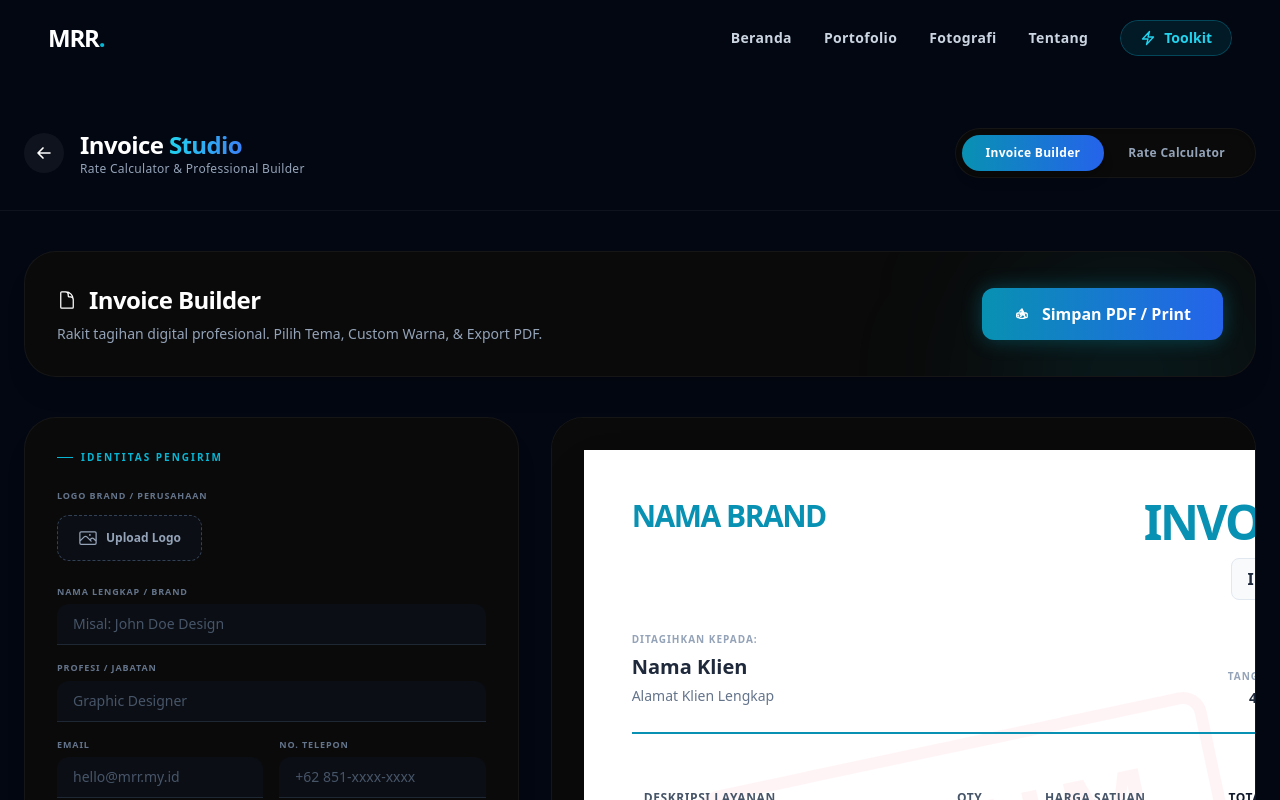
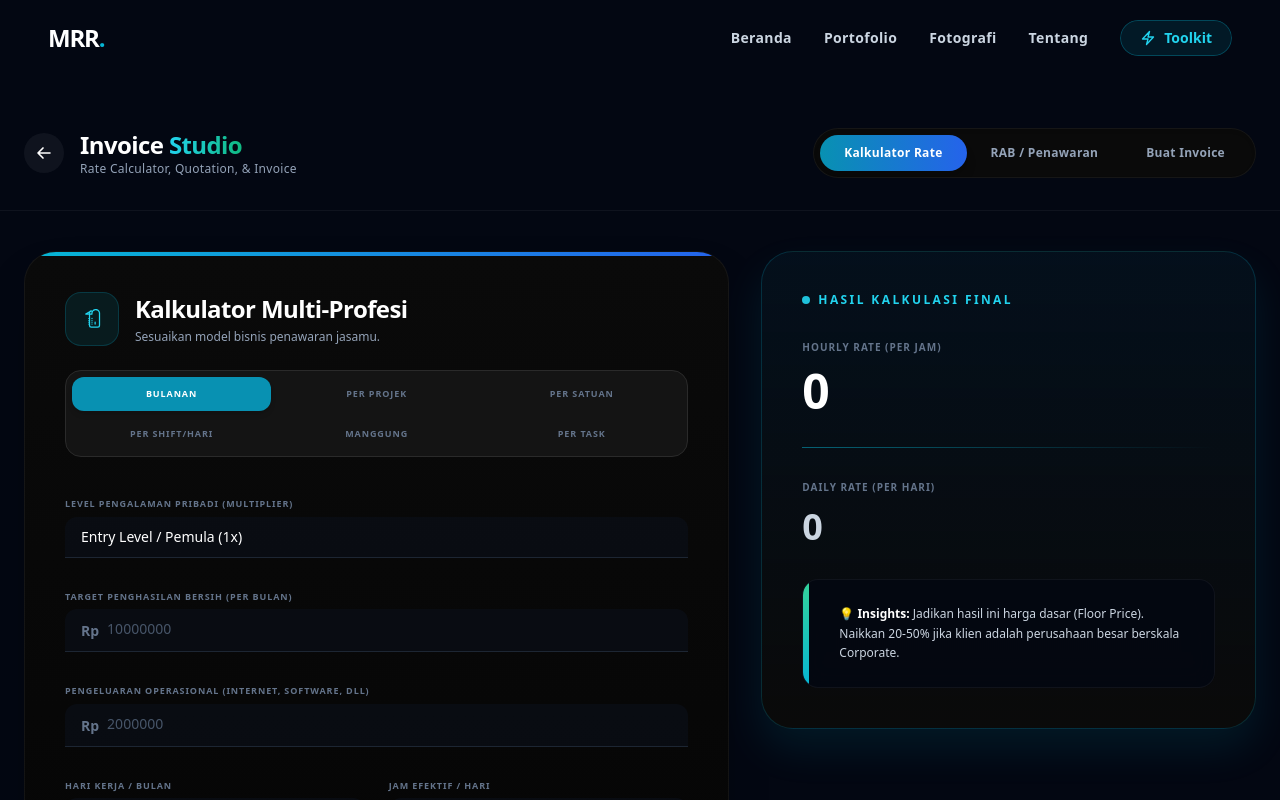
Before and after one commit to Rafli161102/CV-MRR, a Next.js app: page /toolkit/freelance-invoice in a window 1280 px wide. Shown: the top 800 px of the page. Built offline with nearby package versions, Linux system fonts and the light colour scheme.

Commit message:
Update page.jsx

```diff
--- a/src/app/toolkit/freelance-invoice/page.jsx
+++ b/src/app/toolkit/freelance-invoice/page.jsx
@@ -5,9 +5,11 @@ import Link from 'next/link';
 import { Icons } from './components';
 import RateTab from './RateTab';
 import InvoiceTab from './InvoiceTab';
+import RabTab from './RabTab';
 
 export default function InvoiceStudio() {
-  const [activeTab, setActiveTab] = useState('invoice');
+  // Sekarang kita punya 3 state: 'rate', 'rab', dan 'invoice'
+  const [activeTab, setActiveTab] = useState('rate');
 
   return (
     <div className="min-h-screen bg-[#030712] text-slate-300 font-sans selection:bg-cyan-500 selection:text-white pb-32">
@@ -20,23 +22,31 @@ export default function InvoiceStudio() {
               <Icons.ArrowLeft />
             </Link>
             <div className="min-w-0">
-              <h1 className="text-xl sm:text-2xl font-black text-white leading-tight truncate tracking-tight">Invoice <span className="text-transparent bg-clip-text bg-gradient-to-r from-cyan-400 to-blue-500">Studio</span></h1>
-              <p className="text-[10px] sm:text-xs text-slate-400 font-medium tracking-wide truncate">Rate Calculator & Professional Builder</p>
+              <h1 className="text-xl sm:text-2xl font-black text-white leading-tight truncate tracking-tight">Invoice <span className="text-transparent bg-clip-text bg-gradient-to-r from-cyan-400 to-emerald-500">Studio</span></h1>
+              <p className="text-[10px] sm:text-xs text-slate-400 font-medium tracking-wide truncate">Rate Calculator, Quotation, & Invoice</p>
             </div>
           </div>
-          <div className="flex bg-[#0a0a0a] p-1.5 rounded-full border border-white/5 w-full sm:w-auto shadow-inner">
-            <button onClick={() => setActiveTab('invoice')} className={`flex-1 sm:flex-none px-6 py-2.5 rounded-full text-xs font-bold transition-all duration-300 tracking-wide ${activeTab === 'invoice' ? 'bg-gradient-to-r from-cyan-600 to-blue-600 text-white shadow-lg' : 'text-slate-400 hover:text-white hover:bg-white/5'}`}>
-              Invoice Builder
+
+          {/* TOMBOL TAB DENGAN HORIZONTAL SCROLL (AMAMAN DI HP) */}
+          <div className="flex bg-[#0a0a0a] p-1.5 rounded-full border border-white/5 w-full sm:w-auto shadow-inner overflow-x-auto custom-scroll">
+            <button onClick={() => setActiveTab('rate')} className={`flex-1 min-w-[120px] sm:flex-none px-6 py-2.5 rounded-full text-xs font-bold transition-all duration-300 tracking-wide whitespace-nowrap ${activeTab === 'rate' ? 'bg-gradient-to-r from-cyan-600 to-blue-600 text-white shadow-lg' : 'text-slate-400 hover:text-white hover:bg-white/5'}`}>
+              Kalkulator Rate
             </button>
-            <button onClick={() => setActiveTab('rate')} className={`flex-1 sm:flex-none px-6 py-2.5 rounded-full text-xs font-bold transition-all duration-300 tracking-wide ${activeTab === 'rate' ? 'bg-gradient-to-r from-cyan-600 to-blue-600 text-white shadow-lg' : 'text-slate-400 hover:text-white hover:bg-white/5'}`}>
-              Rate Calculator
+            <button onClick={() => setActiveTab('rab')} className={`flex-1 min-w-[140px] sm:flex-none px-6 py-2.5 rounded-full text-xs font-bold transition-all duration-300 tracking-wide whitespace-nowrap ${activeTab === 'rab' ? 'bg-gradient-to-r from-emerald-600 to-teal-600 text-white shadow-lg' : 'text-slate-400 hover:text-white hover:bg-white/5'}`}>
+              RAB / Penawaran
+            </button>
+            <button onClick={() => setActiveTab('invoice')} className={`flex-1 min-w-[120px] sm:flex-none px-6 py-2.5 rounded-full text-xs font-bold transition-all duration-300 tracking-wide whitespace-nowrap ${activeTab === 'invoice' ? 'bg-gradient-to-r from-cyan-600 to-blue-600 text-white shadow-lg' : 'text-slate-400 hover:text-white hover:bg-white/5'}`}>
+              Buat Invoice
             </button>
           </div>
         </div>
       </div>
 
       <div className="max-w-7xl mx-auto px-4 sm:px-6 py-10">
-         {activeTab === 'rate' ? <RateTab /> : <InvoiceTab />}
+         {/* RENDERING TAB SESUAI PILIHAN */}
+         {activeTab === 'rate' && <RateTab />}
+         {activeTab === 'rab' && <RabTab />}
+         {activeTab === 'invoice' && <InvoiceTab />}
       </div>
 
     </div>
```
